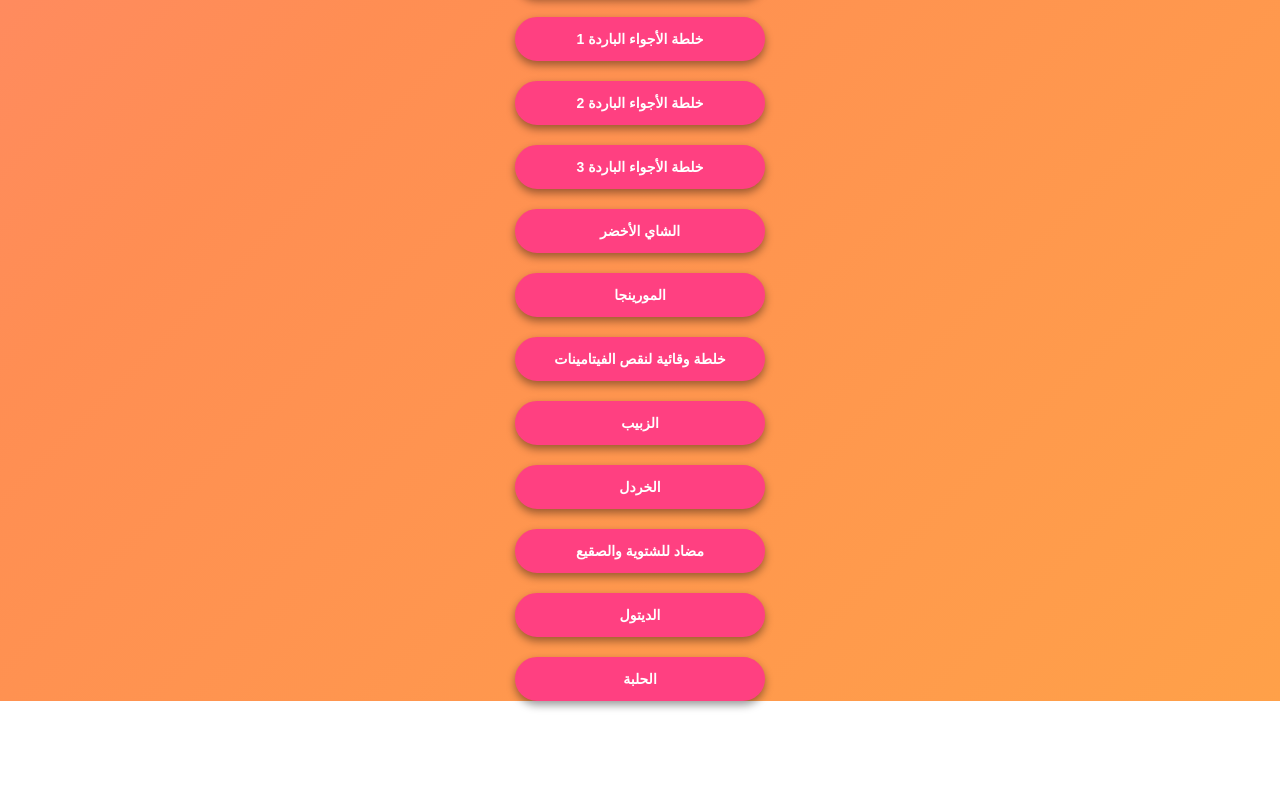
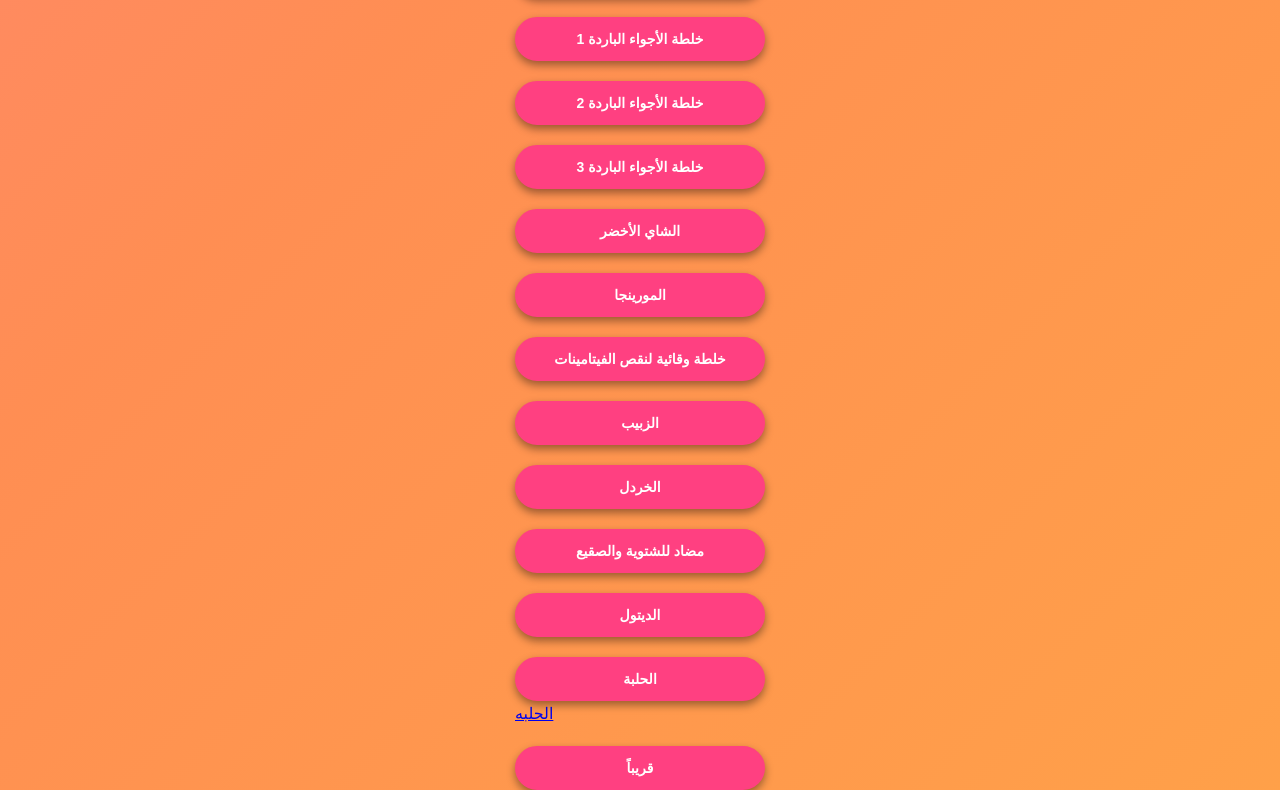
Before and after one commit to avecare/I, a plain HTML site: page mixat.html in a window 1280 px wide. Shown: the part 721-1511 px from the top of the page. Before the commit the page ends 1422 px from the top, so only its background shows below. Drawn offline with Linux system fonts and the light colour scheme.

Commit message:
Add files via upload

```diff
--- a/mixat.html
+++ b/mixat.html
@@ -157,7 +157,8 @@
          <a href="kardel.html" onclick="playClickSound()"><button>الخردل </button></a>
         <a href="mdadfaeros.html" onclick="playClickSound()"><button>مضاد للشتوية والصقيع</button></a>
          <a href="detol.html" onclick="playClickSound()"><button> الديتول</button></a>
-          <a href="helba.html" onclick="playClickSound()"><button>الحلبة  </button></a>
+          <a href="helba.html" onclick="playClickSound()"><button>الحلبة</button>الحلبه  </button></a>
+          <a href="mixat.html" onclick="playClickSound()"><button>قريباً  </button></a>
     </div>
 
     <!-- إضافة عنصر الصوت -->
```
